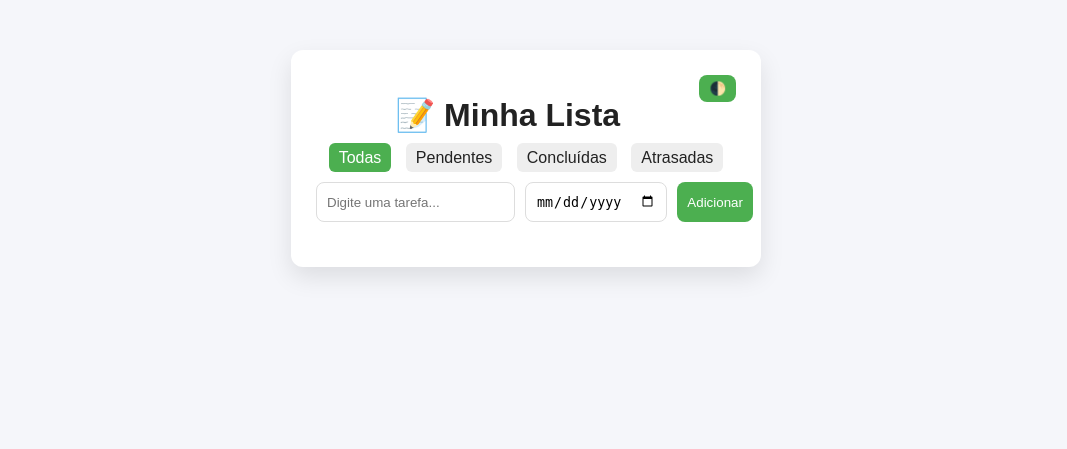
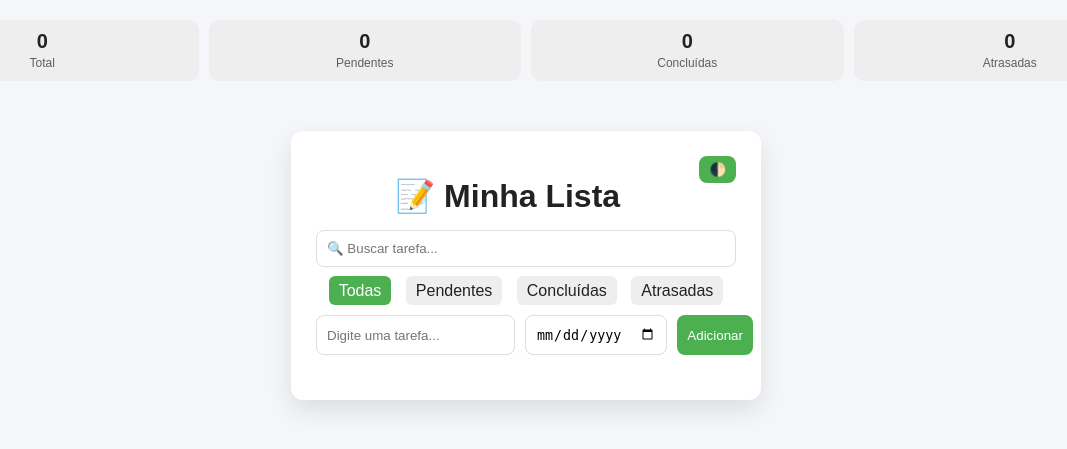
Before and after one commit to Caioszleal/Projeto_TO_DO_py, a Flask app: page / in a window 1280 px wide. Shown: the top 449 px of the page, without its empty margins (114-1181 px from the left). Run offline with Flask 3, Linux system fonts and the light colour scheme; data that the repository does not hold is empty.

Commit message:
Adicionar funcionalidade de busca e contadores de tarefas na interface
Co-authored-by: Copilot <copilot@github.com>

```diff
--- a/app.py
+++ b/app.py
@@ -10,6 +10,7 @@ def get_db():
 @app.route('/')
 def index():
     filtro = request.args.get("filtro", "todas")
+    busca = request.args.get("busca", "").lower()
 
 
     db = get_db()
@@ -21,6 +22,10 @@ def index():
     for task in tasks:
         deadline = task[3]
         done = task[2]
+        title = task[1].lower()
+
+        if busca and busca not in title:
+            continue
 
         overdue = False
 
@@ -45,7 +50,25 @@ def index():
             "deadline": deadline,
             "overdue": overdue,
         })
-    return render_template("index.html", tasks=tasks_filtradas, filtro=filtro)
+
+    total = len(tasks_filtradas)
+
+    pendentes = len([task for task in tasks_filtradas if not task["done"]])
+
+    concluidas = len([task for task in tasks_filtradas if task["done"]])
+
+    atrasadas = len([task for task in tasks_filtradas if task["overdue"]])
+
+    return render_template(
+        "index.html",
+        tasks=tasks_filtradas,
+        filtro=filtro,
+        busca=busca,
+        total=total,
+        pendentes=pendentes,
+        concluidas=concluidas,
+        atrasadas=atrasadas
+    )
 
 @app.route("/add", methods=["POST"])
 def add():
--- a/static/style.css
+++ b/static/style.css
@@ -152,6 +152,40 @@ small {
     color: white !important;
 }
 
+.busca-form {
+    margin-bottom: 15px;
+}
+
+.busca-form input {
+    width: 100%;
+    box-sizing: border-box;
+}
+
+/* ===== CONTADORES ===== */
+.stats {
+    display: grid;
+    grid-template-columns: repeat(4, 1fr);
+    gap: 10px;
+    margin-top: 20px;
+}
+
+.card {
+    background: var(--task);
+    padding: 10px;
+    border-radius: 10px;
+    text-align: center;
+}
+
+.card strong {
+    display: block;
+    font-size: 20px;
+}
+
+.card span {
+    font-size: 12px;
+    opacity: 0.7;
+}
+
 /* ===== LINK VOLTAR ===== */
 a {
     color: var(--text);
--- a/templates/index.html
+++ b/templates/index.html
@@ -3,6 +3,28 @@
 <head>
     <meta charset="UTF-8">
     <title>To-Do App</title>
+    <div class="stats">
+        <div class="card">
+            <strong>{{ total }}</strong>
+            <span>Total</span>
+        </div>
+
+        <div class="card">
+            <strong>{{ pendentes }}</strong>
+            <span>Pendentes</span>
+        </div>
+
+        <div class="card">
+            <strong>{{ concluidas }}</strong>
+            <span>Concluídas</span>
+        </div>
+
+        <div class="card">
+            <strong>{{ atrasadas }}</strong>
+            <span>Atrasadas</span>
+        </div>
+
+    </div>
     <link rel="stylesheet" href="{{ url_for('static', filename='style.css') }}">
 </head>
 <body>
@@ -13,6 +35,16 @@
     <button class="theme-btn" onclick="toggleTheme()">🌓</button>
 
     <h1>📝 Minha Lista</h1>
+
+    <!-- BUSCA -->
+     <form method="GET" class="busca-form">
+        <input
+            type="text"
+            name="busca"
+            placeholder="🔍 Buscar tarefa..."
+            value="{{ busca }}"
+        >
+     </form>
 
     <!-- FILTROS -->
     <div class="filtros">
```
Also changed, not shown: database.db.
